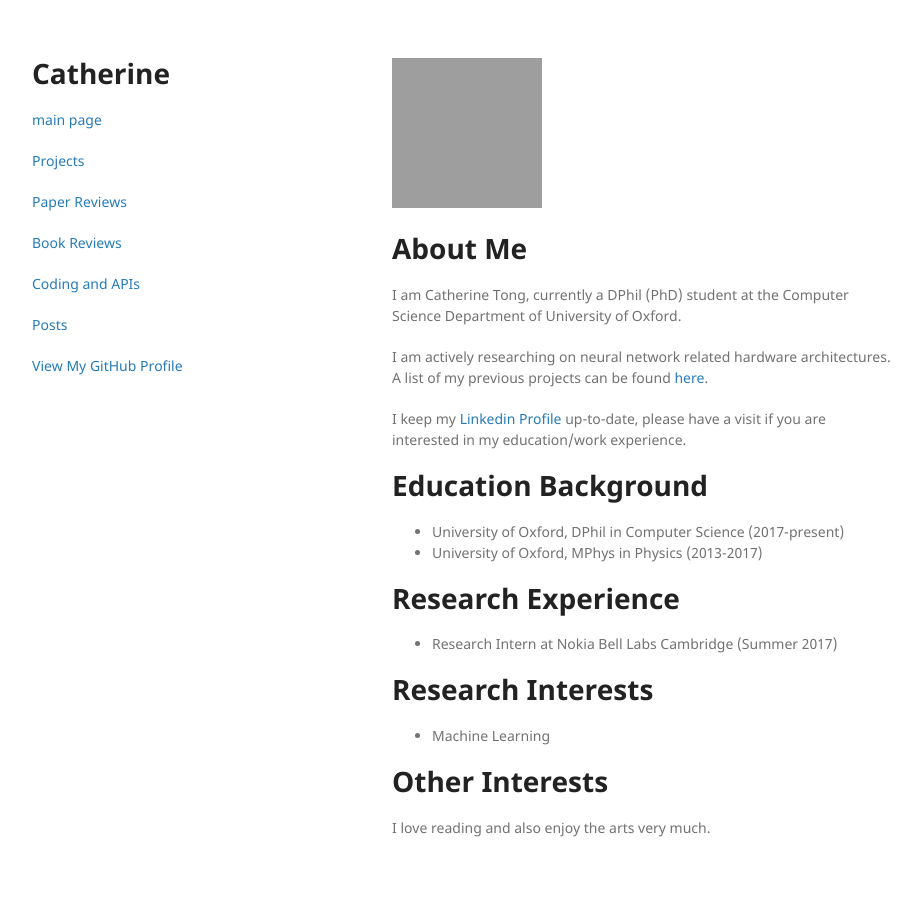
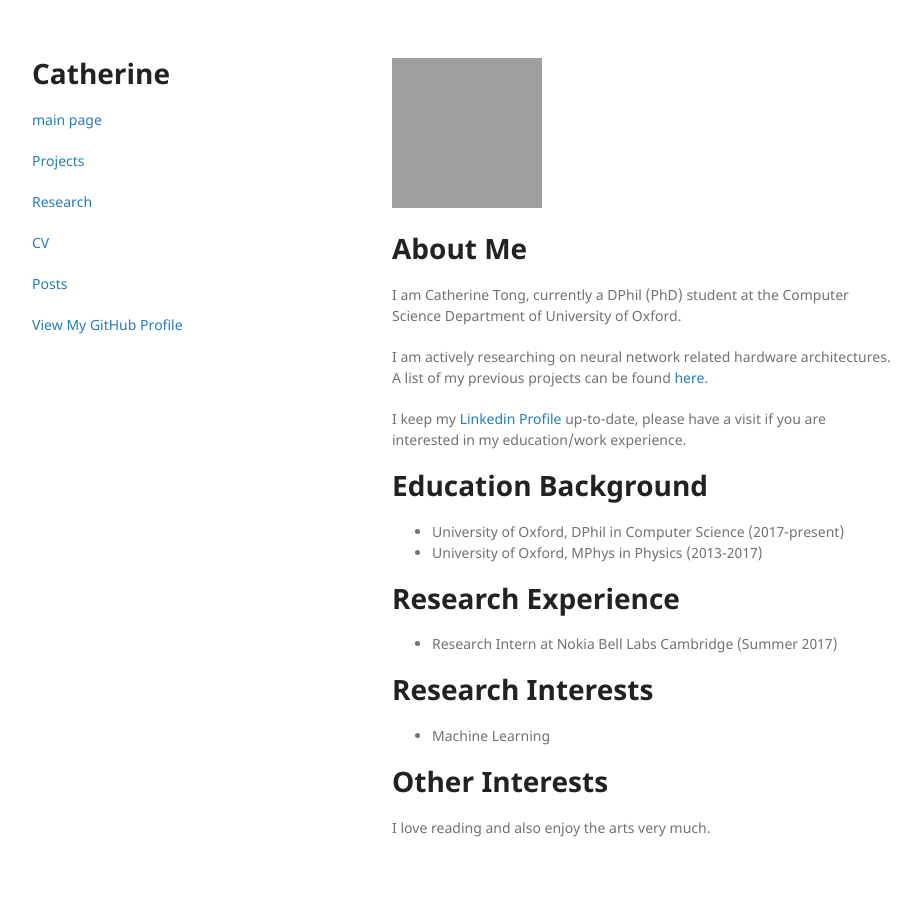
Before and after one commit to egctong/egctong.github.io, a Jekyll site: the page built from index.md, in a window 1280 px wide. Shown: the whole page, without its empty margins (178-1099 px from the left). Built offline with Jekyll 4.4.1, drawn with Linux system fonts in a browser that asks for light colours; grey boxes are pictures that could not be loaded.

```diff
--- a/_layouts/default.html
+++ b/_layouts/default.html
@@ -19,9 +19,8 @@
         <!-- <h2>Projects</h2> -->
         <p class="view"><a href=".">main page</a></p>
         <p class="view"><a href="projects/projects_sum.html">Projects</a></p>
-        <p class="view"><a href="papers/papers_index.html">Paper Reviews</a></p>
-        <p class="view"><a href="/books/books_index.html">Book Reviews</a></p>
-        <p class="view"><a href="coding/coding_index.html">Coding and APIs</a></p>
+        <p class="view"><a href="papers/papers_index.html">Research</a></p>
+        <p class="view"><a href="/books/books_index.html">CV</a></p>
         <p class="view"><a href="posts/posts_index.html">Posts</a></p>
         <!-- <p class="view"><a href="/blog/papers/nn_models/model_summary.html">Papers</a></p> -->
         <!-- <h2>Book and Code Reviews</h2> -->
```
Also changed, not shown: 1 other file.
